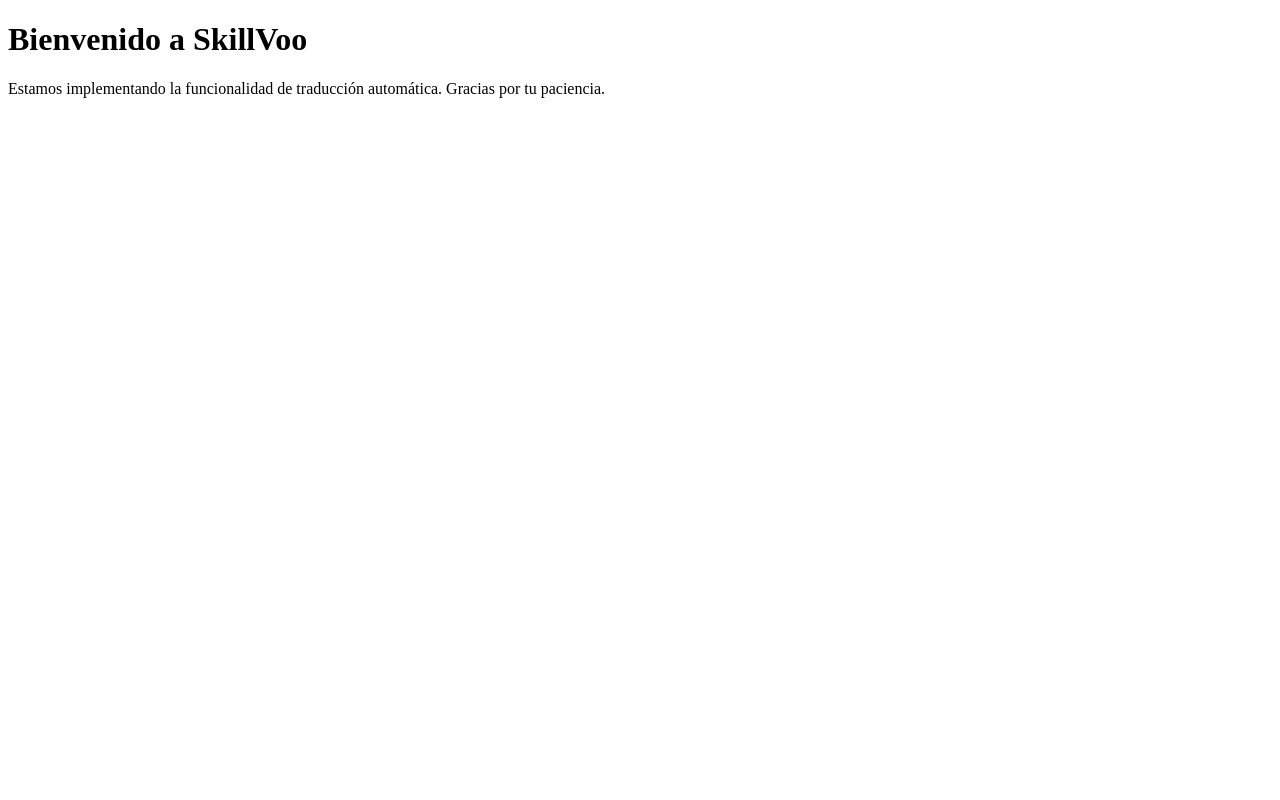
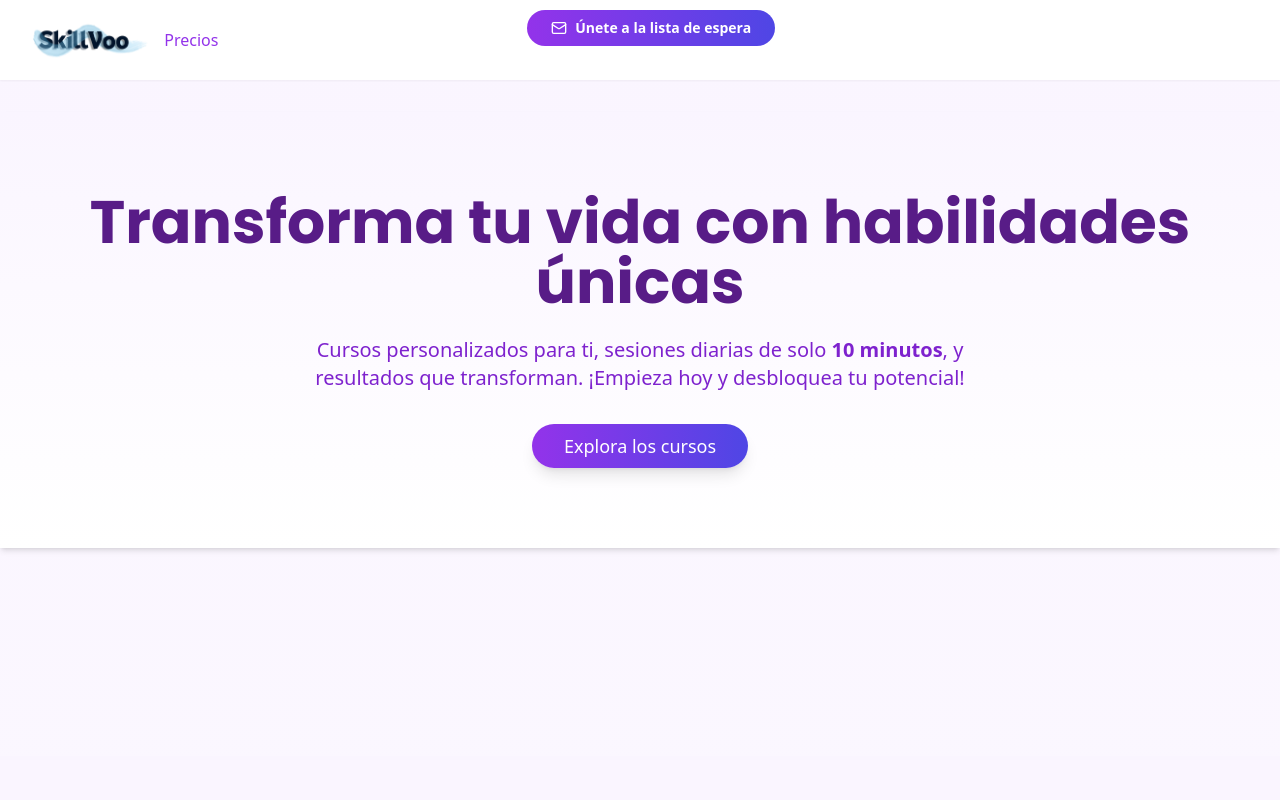
Before and after one commit to Ferrajju/skillvoo-landing, a Next.js app: page / in a window 1280 px wide. Shown: the top 800 px of the page. Built offline with nearby package versions, Linux system fonts and the light colour scheme.

Commit message:
Creando archvio widget translate

```diff
--- a/app/layout.tsx
+++ b/app/layout.tsx
@@ -1,64 +1,28 @@
 "use client";
 
-import { useEffect } from "react";
+import "./globals.css";
+import { Inter, Poppins } from "next/font/google";
+import GoogleTranslateWidget from "@/components/GoogleTranslateWidget";
 
-// Declaración global para el traductor de Google
-declare global {
-  interface Window {
-    google: {
-      translate: {
-        TranslateElement: new (options: object, containerId: string) => void;
-      };
-    };
-    googleTranslateElementInit: () => void;
-  }
-}
 
-export default function Page() {
-  useEffect(() => {
-    // Verifica si el script ya está cargado
-    if (!document.querySelector("#google-translate-script")) {
-      const script = document.createElement("script");
-      script.id = "google-translate-script";
-      script.src =
-        "https://translate.google.com/translate_a/element.js?cb=googleTranslateElementInit";
-      script.async = true;
-      document.body.appendChild(script);
+const inter = Inter({ subsets: ["latin"], variable: "--font-inter" });
+const poppins = Poppins({
+  weight: ["400", "600", "700"],
+  subsets: ["latin"],
+  variable: "--font-poppins",
+});
 
-      // Define la función de inicialización
-      window.googleTranslateElementInit = () => {
-        const container = document.getElementById("google_translate_element");
-        if (!container) {
-          console.error("El contenedor para Google Translate no existe.");
-          return;
-        }
-
-        new window.google.translate.TranslateElement(
-          {
-            pageLanguage: "en",
-            includedLanguages: "en,es,fr,de,it",
-            layout: 1, // 1 = SIMPLE layout
-          },
-          "google_translate_element"
-        );
-      };
-    }
-  }, []);
-
+export default function RootLayout({
+  children,
+}: {
+  children: React.ReactNode;
+}) {
   return (
-    <div>
-      {/* Contenedor para el widget de Google Translate */}
-      <div
-        id="google_translate_element"
-        style={{ position: "absolute", top: "10px", right: "10px" }}
-      ></div>
-
-      {/* Contenido de la página */}
-      <h1>Bienvenido a SkillVoo</h1>
-      <p>
-        Estamos implementando la funcionalidad de traducción automática. Gracias
-        por tu paciencia.
-      </p>
-    </div>
+    <html lang="en" className={`${inter.variable} ${poppins.variable}`}>
+      <body>
+        <GoogleTranslateWidget />
+        {children}
+      </body>
+    </html>
   );
 }
--- a/app/page.tsx
+++ b/app/page.tsx
@@ -1,4 +1,7 @@
 "use client"
+import GoogleTranslateWidget from "@/components/GoogleTranslateWidget"
+
+
 
 import { Button } from "@/components/ui/button"
 import { Input } from "@/components/ui/input"
@@ -97,6 +100,7 @@ export default function LandingPage() {
 
   return (
     <div className="min-h-screen bg-gradient-to-b from-purple-50 to-white font-sans">
+       <GoogleTranslateWidget />
       {/* Navigation bar */}
       <motion.nav
         initial={{ y: -100 }}
--- /dev/null
+++ b/components/GoogleTranslateWidget.tsx
@@ -0,0 +1,51 @@
+"use client";
+
+import { useEffect } from "react";
+
+// Declaración global única
+declare global {
+  interface Window {
+    googleTranslateElementInit?: () => void; // Permitir undefined
+    google?: any; // Esto también puede ser opcional si no existe al inicio
+  }
+}
+
+export default function GoogleTranslateWidget() {
+  useEffect(() => {
+    const script = document.createElement("script");
+    script.src =
+      "https://translate.google.com/translate_a/element.js?cb=googleTranslateElementInit";
+    script.async = true;
+    document.body.appendChild(script);
+
+    window.googleTranslateElementInit = () => {
+      const container = document.getElementById("google_translate_element");
+      if (container) {
+        new window.google.translate.TranslateElement(
+          {
+            pageLanguage: "en",
+            includedLanguages: "en,es,fr,de,it",
+            layout: window.google.translate.TranslateElement.InlineLayout.SIMPLE,
+          },
+          "google_translate_element"
+        );
+      }
+    };
+
+    return () => {
+      document.body.removeChild(script);
+    };
+  }, []);
+
+  return (
+    <div
+      id="google_translate_element"
+      style={{
+        position: "absolute",
+        top: "10px",
+        right: "10px",
+        zIndex: 1000,
+      }}
+    ></div>
+  );
+}
```
